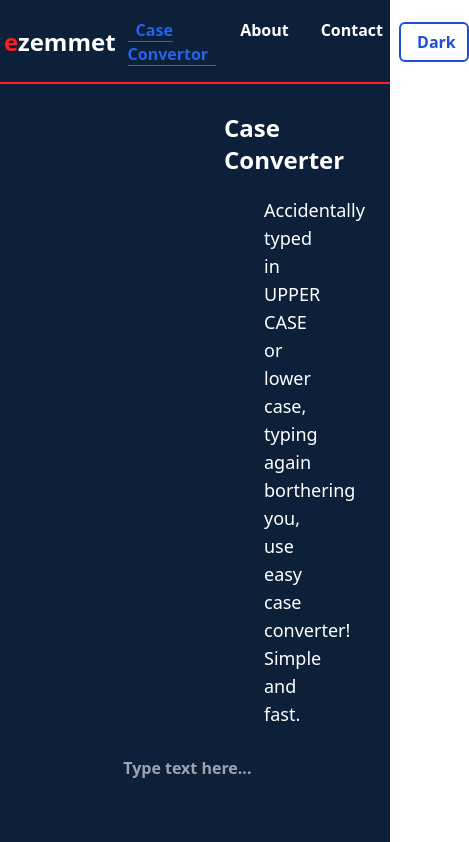
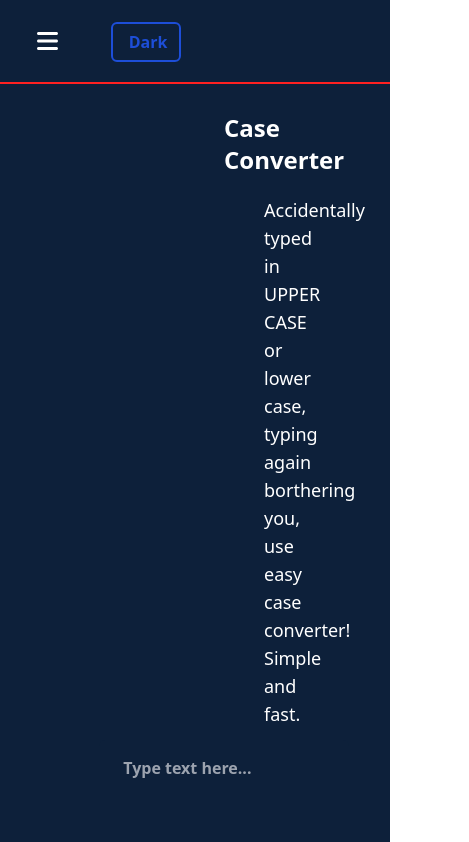
Before and after one commit to ezemmet/webtools, a React (Vite) app: page / in a window 390 px wide. Shown: the top 842 px of the page, 469 px wide, since content can reach past the window. Built offline with nearby package versions, Linux system fonts and the light colour scheme.

Commit message:
Responsive Start

```diff
--- a/src/App.jsx
+++ b/src/App.jsx
@@ -25,10 +25,12 @@ function App() {
     backgroundColor: mode === 'Dark' ? 'rgb(9 24 45)' : 'rgb(205 205 205)'
   }
 
+  // FOR SMALL DEVICES BARS
+
   return (
     <>
       <BrowserRouter>
-        <Header handleMode={handleMode} mode={mode} switchMode={switchMode} />
+        <Header handleMode={handleMode} mode={mode} switchMode={switchMode}/>
         <Routes>
           <Route path="/" element={
             <CaseConverter mode={mode} switchMode={switchMode} switchInnerColor={switchInnerColor} />
--- a/src/components/Header.jsx
+++ b/src/components/Header.jsx
@@ -1,4 +1,7 @@
+import { faBars } from "@fortawesome/free-solid-svg-icons"
+import { FontAwesomeIcon } from "@fortawesome/react-fontawesome"
 import { NavLink } from "react-router-dom"
+
 
 const Header = ({ handleMode, mode, switchMode }) => {
 
@@ -7,24 +10,25 @@ const Header = ({ handleMode, mode, switchMode }) => {
       id="header-container"
       style={switchMode}
       className="h-[10vh] border-b-2 border-[#ff2121] dark:bg-[#0d203a] dark:text-[#fff]">
-      <div className="header flex justify-around h-[10vh] items-center">
-        <div className="header-logo">
-          <p className="p-1 text-2xl font-bold"><span className="text-[#ff1d1d]">e</span><span>zemmet</span></p>
+      <div className="header h-[10vh] grid gap-1 grid-cols-12 items-center text-center">
+        <div className="col-span-3">
+          <FontAwesomeIcon icon={faBars} className="md:hidden text-2xl" />
+          <p className="p-1 text-2xl font-bold hidden md:block"><span className="text-[#ff1d1d]">e</span><span>zemmet</span></p>
         </div>
-        <div className="header-menu">
-          <ul className='flex'>
-            <li className='m-2 font-semibold'>
-              <NavLink to="/" className={({ isActive }) => `${isActive ? 'border-b border-red-600 text-blue-600' : ''} px-2`}>Case Convertor</NavLink>
+        <div className="hidden md:block col-span-6">
+          <ul className='grid md:grid-cols-3'>
+            <li className='font-semibold'>
+              <NavLink to="/" className={({ isActive }) => `${isActive ? 'text-blue-600' : ''}`}>Home</NavLink>
             </li>
-            <li className='m-2 font-semibold'>
-              <NavLink to="/about" className={({ isActive }) => `${isActive ? 'border-b border-red-600 text-blue-600' : ''} px-2`}>About</NavLink>
+            <li className='font-semibold'>
+              <NavLink to="/about" className={({ isActive }) => `${isActive ? 'text-blue-600' : ''}`}>About</NavLink>
             </li>
-            <li className='m-2 font-semibold'>
-              <NavLink to="/contact" className={({ isActive }) => `${isActive ? 'border-b border-red-600 text-blue-600' : ''} px-2`}>Contact</NavLink>
+            <li className='font-semibold'>
+              <NavLink to="/contact" className={({ isActive }) => `${isActive ? 'text-blue-600' : ''}`}>Contact</NavLink>
             </li>
           </ul>
         </div>
-        <div className="header-theme">
+        <div className="header-theme col-span-3">
           <button
             onClick={handleMode}
             className="w-[70px] border-2 border-blue-700 blue hover:shadow-blue-hover font-bold rounded-md px-4 py-1.5 text-blue-700">{mode}</button>
```
